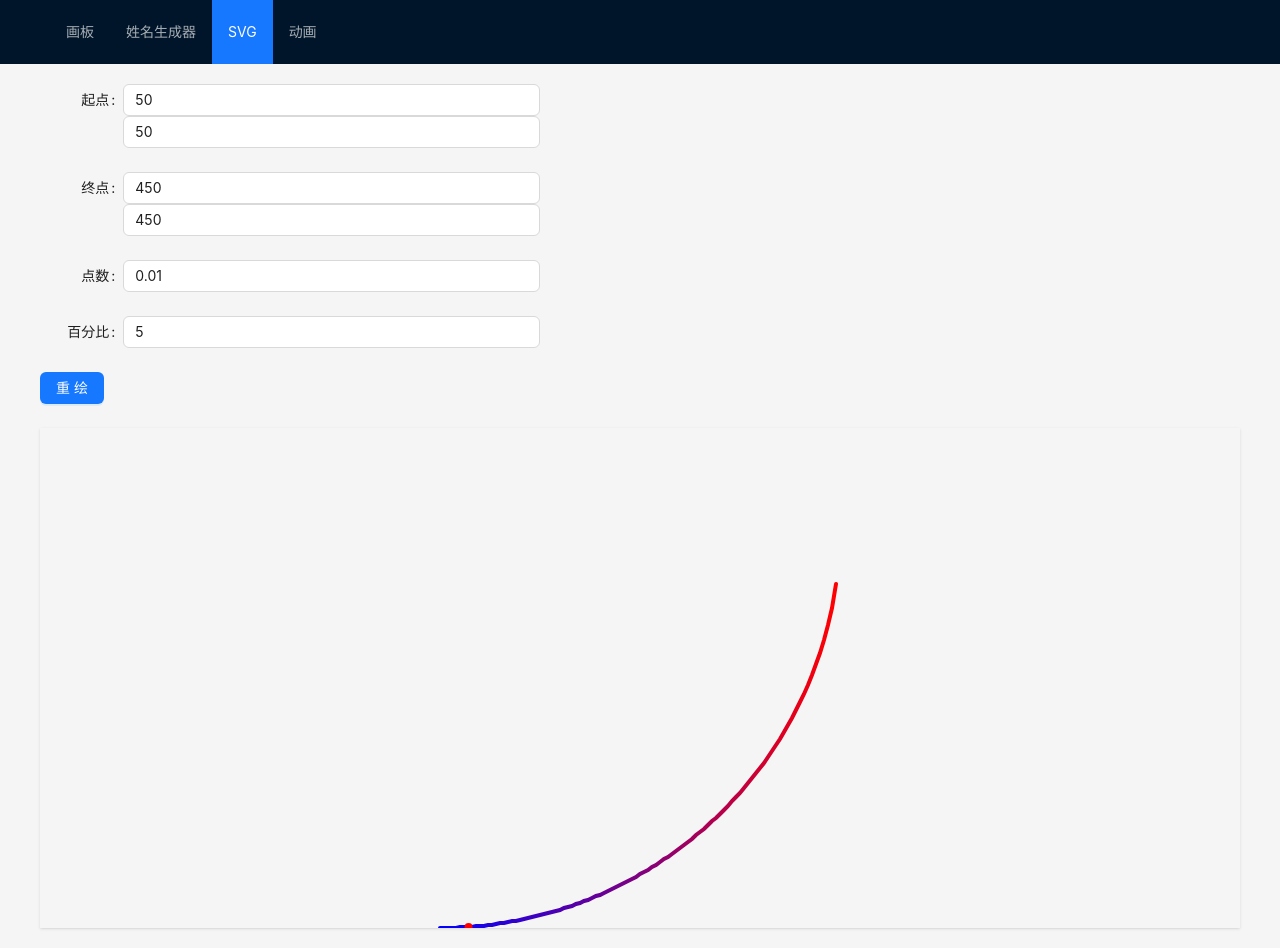
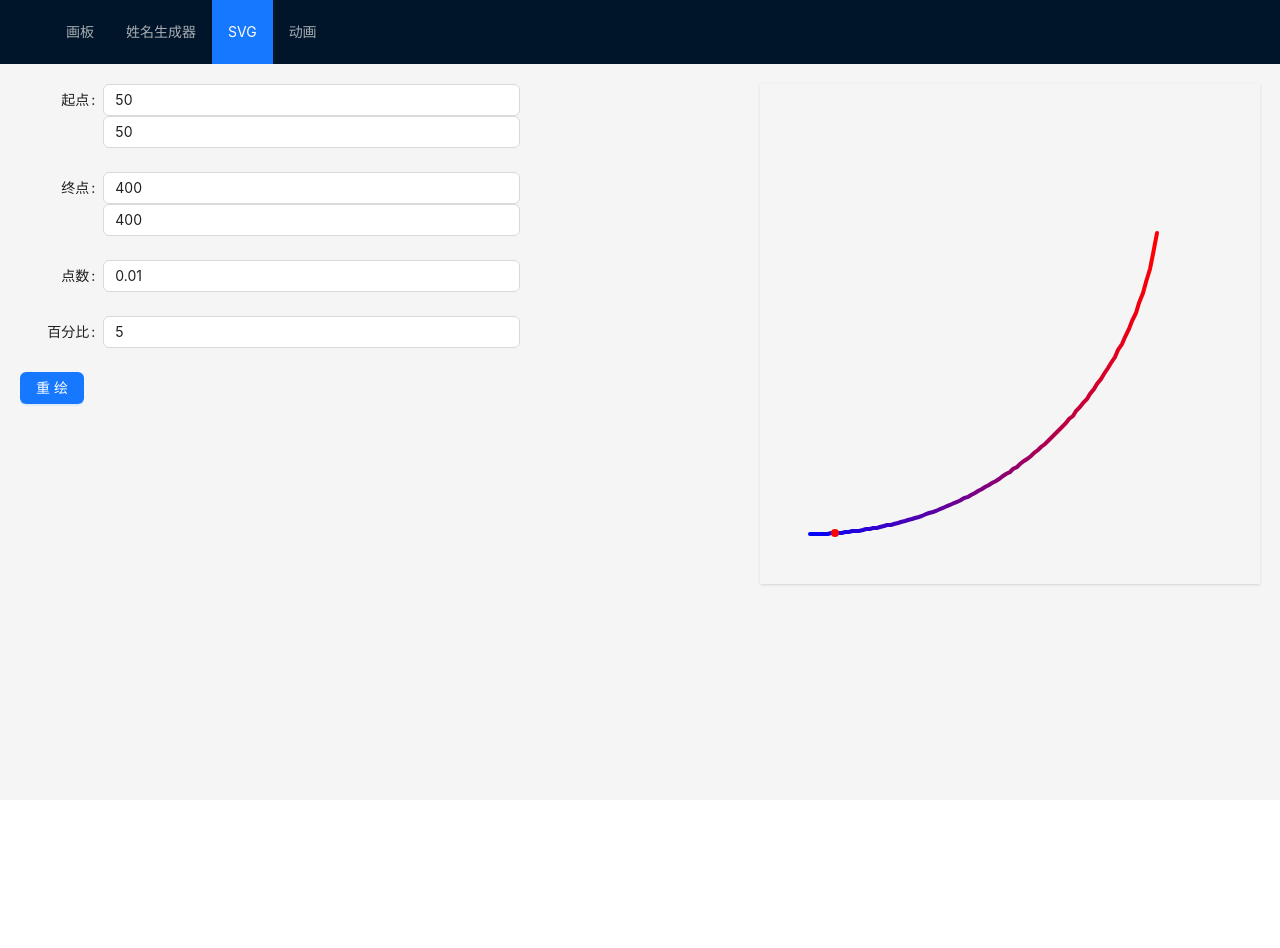
Before and after one commit to lienze87/hyou, a React (Vite) app: page /shape in a window 1280 px wide. After the commit the page ends 800 px from the top, so only its background shows below. Built offline with nearby package versions, Linux system fonts and the light colour scheme.

Commit message:
style: 修改页面根节点的class

```diff
--- a/src/layouts/index.tsx
+++ b/src/layouts/index.tsx
@@ -76,7 +76,7 @@ const AppRouter = () => {
           className="w-full"
         ></Menu>
       </Header>
-      <Content className="pl-5 pr-5">
+      <Content className="container">
         <Suspense
           fallback={
             <div className="w-full h-full">
--- a/src/pages/board/index.tsx
+++ b/src/pages/board/index.tsx
@@ -376,7 +376,7 @@ function Board() {
   };
 
   return (
-    <div className="container p-5">
+    <div className="p-5">
       <div className="relative mt-2 mb-2">
         <div className="action-bar flex justify-start gap-2 w-full mb-2">
           <Radio.Group onChange={onChangeShapeType} value={shapeType} buttonStyle="solid">
--- a/src/pages/name/index.tsx
+++ b/src/pages/name/index.tsx
@@ -66,7 +66,7 @@ export default function NameGenerator() {
   }
 
   return (
-    <div className="container p-5">
+    <div className="p-5">
       <Form name="basic" labelCol={{ span: 4 }} wrapperCol={{ span: 20 }} style={{ maxWidth: 600 }} autoComplete="off">
         <Form.Item label="固定字符">
           <Checkbox
--- a/src/pages/shape/index.tsx
+++ b/src/pages/shape/index.tsx
@@ -6,8 +6,8 @@ export default function Shape() {
   const [containerKey, setContainerKey] = useState(0);
   const [containerBeginX, setContainerBeginX] = useState(50);
   const [containerBeginY, setContainerBeginY] = useState(50);
-  const [containerEndX, setContainerEndX] = useState(450);
-  const [containerEndY, setContainerEndY] = useState(450);
+  const [containerEndX, setContainerEndX] = useState(400);
+  const [containerEndY, setContainerEndY] = useState(400);
   const [percent, setPercent] = useState(0);
   const [point, setPoint] = useState<{ x: number; y: number }>({ x: 0, y: 0 });
 
@@ -46,7 +46,7 @@ export default function Shape() {
     const pathLength = SVGPathRef.current.getTotalLength();
 
     const position = SVGPathRef.current.getPointAtLength(pathLength * realPercent);
-    console.log(percent, position);
+    // console.log(percent, position);
     setPoint({ x: position.x, y: position.y });
   }
 
@@ -63,15 +63,9 @@ export default function Shape() {
   }, 1000);
 
   return (
-    <div className="container relative w-full h-full p-5 overflow-hidden">
-      <div className="form-box">
-        <Form
-          name="basic"
-          labelCol={{ span: 4 }}
-          wrapperCol={{ span: 20 }}
-          style={{ maxWidth: 500 }}
-          autoComplete="off"
-        >
+    <div className="relative flex justify-between w-full h-full p-5 overflow-hidden">
+      <div className="form-box w-[500px]">
+        <Form className="w-full" name="basic" labelCol={{ span: 4 }} wrapperCol={{ span: 20 }} autoComplete="off">
           <Form.Item label="起点">
             <Input
               value={containerBeginX}
--- a/src/pages/tween/index.tsx
+++ b/src/pages/tween/index.tsx
@@ -149,5 +149,5 @@ export default function Tween() {
     initApp();
   }, []);
 
-  return <div id="container" className="relative w-full h-full overflow-hidden"></div>;
+  return <div id="container" className="relative w-full h-full m-3 overflow-hidden"></div>;
 }
```
Also changed, not shown: 1 other file (tests, documents, lock files or other folders).
